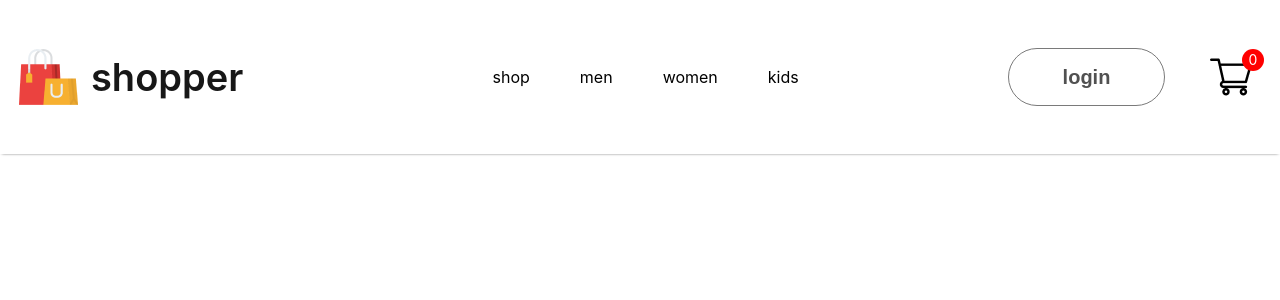
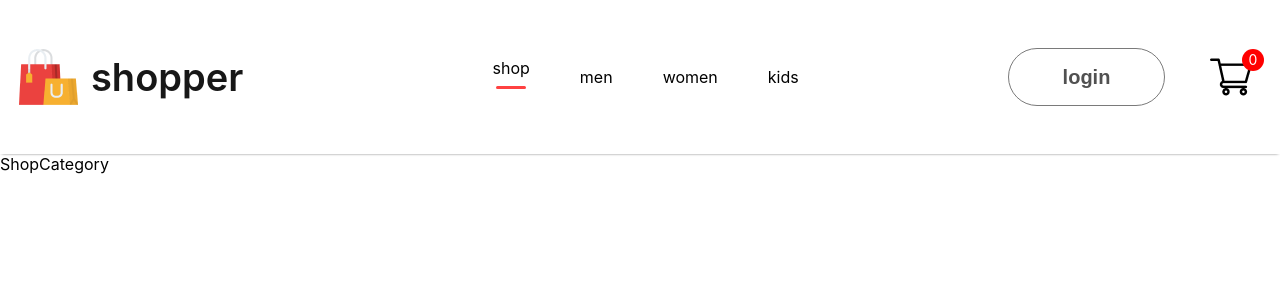
Before and after one commit to george827/E-commerce, a React (Create React App) app in the folder front-end/: page /kids in a window 1280 px wide. Shown: the top 300 px of the page. Built offline with nearby package versions, Linux system fonts and the light colour scheme.

Commit message:
Add navigation

```diff
--- a/front-end/src/App.js
+++ b/front-end/src/App.js
@@ -1,13 +1,21 @@
-import './App.css';
-import { Navbar } from './components/Navbar/Navbar';
-
-
+import "./App.css";
+import { Navbar } from "./components/Navbar/Navbar";
+import { BrowserRouter as Router, Route, Routes } from "react-router-dom";
+import { Shop } from "./pages/Shop";
+import { ShopCategory } from "./pages/ShopCategory";
 
 function App() {
   return (
-    <div >
-      <Navbar />
-
+    <div>
+      <Router>
+        <Navbar />
+        <Routes>
+          <Route path="/" element={<Shop />} />
+          <Route path="/mens" element={ <ShopCategory category="mens"/>} />
+          <Route path="/women" element={<ShopCategory category="mens" /> } />
+          <Route path="/kids" element={<ShopCategory category="mens"/> } />
+        </Routes>
+      </Router>
     </div>
   );
 }
--- a/front-end/src/components/Navbar/Navbar.jsx
+++ b/front-end/src/components/Navbar/Navbar.jsx
@@ -14,7 +14,7 @@ export const Navbar = () => {
       </div>
       <ul className="nav-menu">
         <li onClick={()=> {setMenu("shop")}}>
-          shop {menu==="mens"? <hr/> : <></>}
+          shop {menu==="shop"? <hr/> : <></>}
         </li>
         <li onClick={()=> {setMenu("mens")}}>men{menu==="mens"? <hr/> : <></>}</li>
         <li onClick={()=> {setMenu("women")}}>women{menu==="women"? <hr/> : <></>}</li>
--- /dev/null
+++ b/front-end/src/pages/Shop.jsx
@@ -0,0 +1,7 @@
+import React from 'react'
+
+export const Shop = () => {
+  return (
+    <div>Shop</div>
+  )
+}
--- /dev/null
+++ b/front-end/src/pages/ShopCategory.jsx
@@ -0,0 +1,7 @@
+import React from 'react'
+
+export const ShopCategory = () => {
+  return (
+    <div>ShopCategory</div>
+  )
+}
```
Also changed, not shown: front-end/src/pages/Cart.jsx (added, +7 -0 lines), front-end/src/pages/Loginsignup.jsx (added, +7 -0 lines), front-end/src/pages/Product.jsx (added, +7 -0 lines), front-end/src/components/Navbar/Navbar.css (line endings or trailing spaces).
